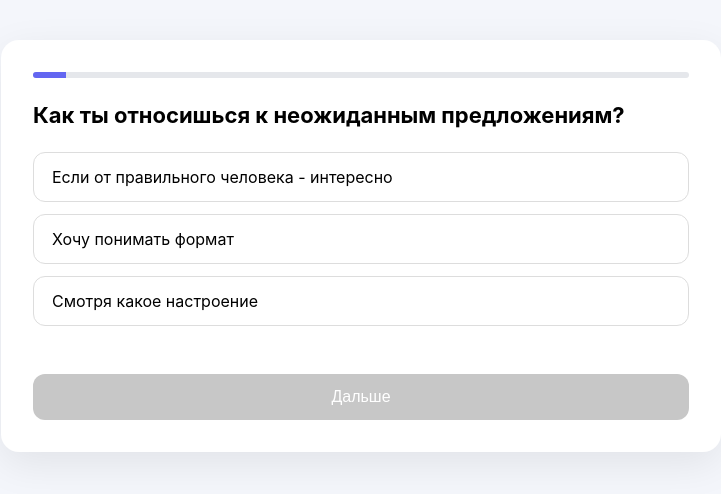
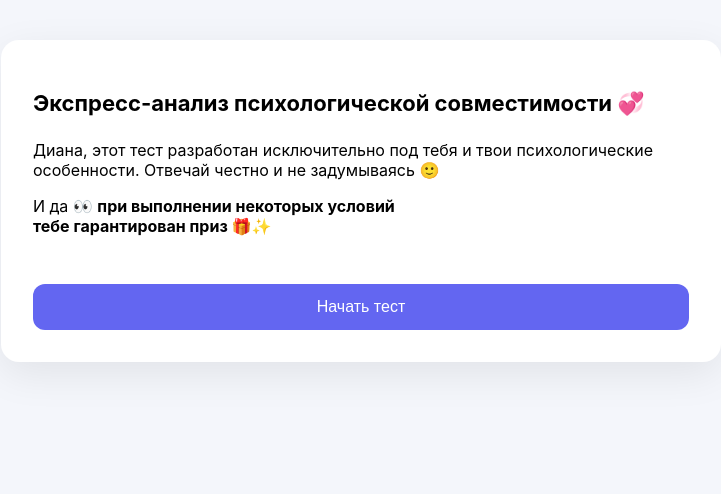
Before and after one commit to ArtyomPeterson/quiz-for-diana, a website: page index.html in a window 1280 px wide. Shown: the whole page, without its empty margins (279-1000 px from the left). Drawn offline with Linux system fonts and the light colour scheme.

Commit message:
Add the home page with start button

```diff
--- a/index.html
+++ b/index.html
@@ -9,7 +9,24 @@
 </head>
 <body>
 
-<div class="card" id="app">
+<div class="card" id="home">
+    <h2>Экспресс-анализ психологической совместимости 💞</h2>
+
+    <p>
+        Диана, этот тест разработан исключительно под тебя и твои психологические особенности. Отвечай честно и не задумываясь 🙂
+    </p>
+
+    <p>
+        И да 👀
+        <strong>при выполнении некоторых условий<br>
+            тебе гарантирован приз 🎁✨</strong>
+    </p>
+    <div class="buttons">
+        <button id="startBtn">Начать тест</button>
+    </div>
+</div>
+
+<div class="card" id="quiz">
 
     <!-- Progress -->
     <div class="progress">
--- a/index.js
+++ b/index.js
@@ -410,9 +410,10 @@ let totalScore = 0;
 
 const questionEl = document.getElementById("question");
 const optionsEl = document.getElementById("options");
+const startBtn = document.getElementById("startBtn");
 const nextBtn = document.getElementById("nextBtn");
 const backBtn = document.getElementById("backBtn");
-const app = document.getElementById("app");
+const app = document.getElementById("quiz");
 const progressBar = document.getElementById("progressBar");
 
 // =======================
@@ -505,6 +506,12 @@ function renderQuestion() {
         optionsEl.appendChild(textarea);
     }
 }
+
+startBtn.addEventListener("click", () => {
+    document.getElementById("home").style.display = "none";
+    document.getElementById("quiz").style.display = "block";
+    renderQuestion();
+});
 
 nextBtn.addEventListener("click", () => {
     if (!answers[currentIndex]) return;
@@ -739,8 +746,9 @@ function showResult() {
             <p>${result.text}</p>
 
             <p style="margin-top:20px;">
+                <br><br>
                 Чтобы получить награду, системе нужно визуальное подтверждение 📸
-                <br><br>
+                <br>
                 Отправь Артёму селфи и поделись с ним результатом теста 🥰
             </p>
 
--- a/styles.css
+++ b/styles.css
@@ -8,6 +8,13 @@
     z-index: 9999;
 }
 
+#home {
+
+}
+
+#quiz {
+    display: none;
+}
 
 * {
     box-sizing: border-box;
```
